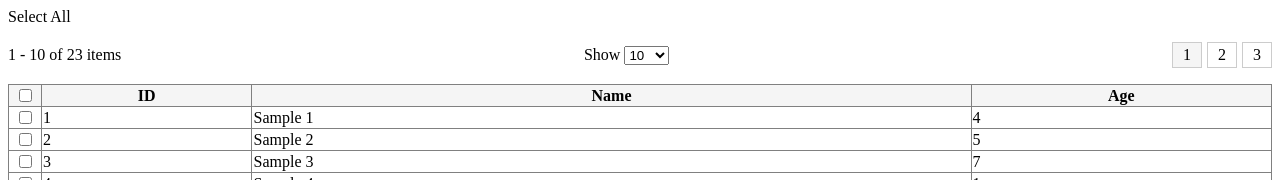
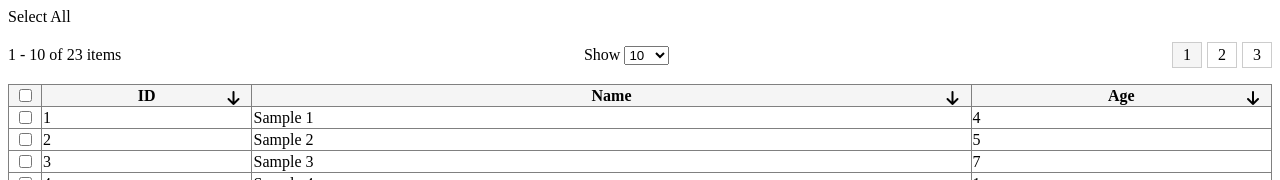
Before and after one commit to huymach91/hm-ngx-simple-table, an Angular app: page / in a window 1280 px wide. Shown: the top 180 px of the page. Built offline with nearby package versions, Linux system fonts and the light colour scheme.

Commit message:
3 binaries uploaded

```diff
--- a/src/app/ngx-simple-table/fonts/styles.scss
+++ b/src/app/ngx-simple-table/fonts/styles.scss
@@ -2,14 +2,12 @@
 
 @font-face {
   font-family: '#{$icomoon-font-family}';
-  src: url('#{$icomoon-font-path}/#{$icomoon-font-family}.eot?ye84xf');
-  src: url('#{$icomoon-font-path}/#{$icomoon-font-family}.eot?ye84xf#iefix')
+  src: url('#{$icomoon-font-family}.eot?ye84xf');
+  src: url('#{$icomoon-font-family}.eot?ye84xf#iefix')
       format('embedded-opentype'),
-    url('#{$icomoon-font-path}/#{$icomoon-font-family}.ttf?ye84xf')
-      format('truetype'),
-    url('#{$icomoon-font-path}/#{$icomoon-font-family}.woff?ye84xf')
-      format('woff'),
-    url('#{$icomoon-font-path}/#{$icomoon-font-family}.svg?ye84xf##{$icomoon-font-family}')
+    url('#{$icomoon-font-family}.ttf?ye84xf') format('truetype'),
+    url('#{$icomoon-font-family}.woff?ye84xf') format('woff'),
+    url('#{$icomoon-font-family}.svg?ye84xf##{$icomoon-font-family}')
       format('svg');
   font-weight: normal;
   font-style: normal;
@@ -20,7 +18,6 @@
 [class*=' icon-'] {
   /* use !important to prevent issues with browser extensions that change fonts */
   font-family: '#{$icomoon-font-family}' !important;
-  speak: never;
   font-style: normal;
   font-weight: normal;
   font-variant: normal;
--- a/src/app/ngx-simple-table/fonts/variables.scss
+++ b/src/app/ngx-simple-table/fonts/variables.scss
@@ -1,5 +1,4 @@
 $icomoon-font-family: 'ngx-simple-table-fonts' !default;
-$icomoon-font-path: 'fonts' !default;
 
 $icon-arrow-up2: '\ea3a';
 $icon-arrow-down2: '\ea3e';
--- a/src/app/ngx-simple-table/ngx-simple-table.component.html
+++ b/src/app/ngx-simple-table/ngx-simple-table.component.html
@@ -27,7 +27,7 @@
         </th>
         <th *ngFor="let column of config.columns">
           {{ column['title'] }}
-          <span class="filter"> </span>
+          <span class="filter icon-arrow-down2"> </span>
         </th>
       </tr>
     </thead>
```
Also changed, not shown: ngx-simple-table-fonts.svg (deleted), src/app/ngx-simple-table/fonts/ngx-simple-table-fonts.svg (deleted).
